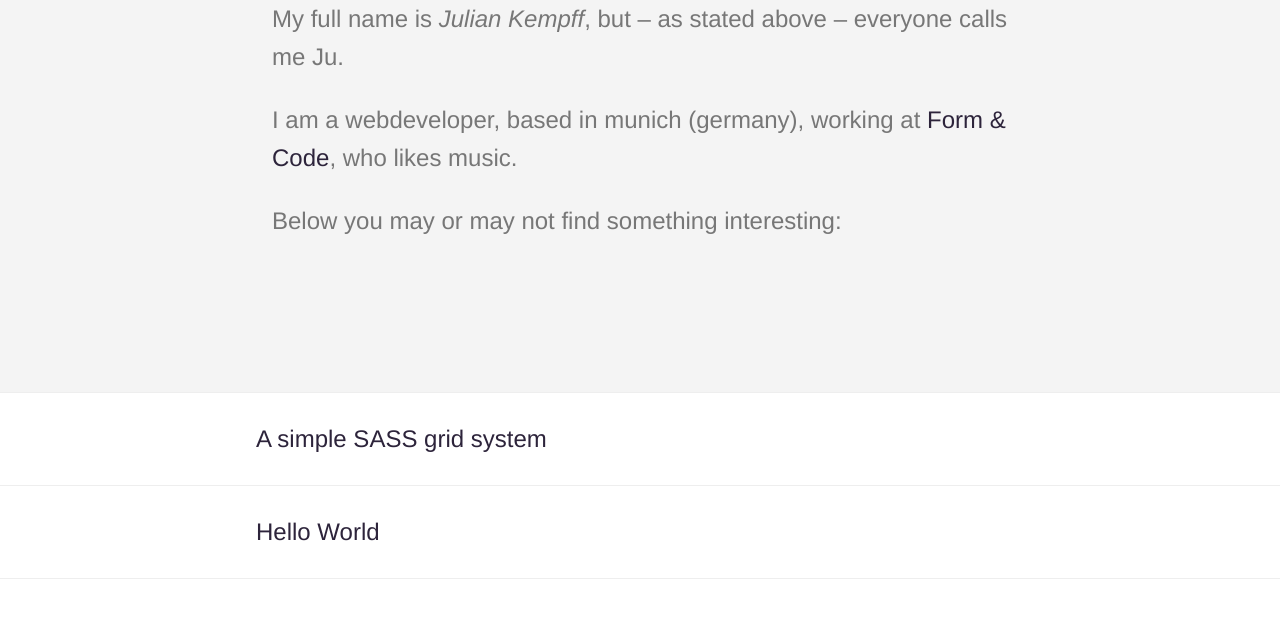
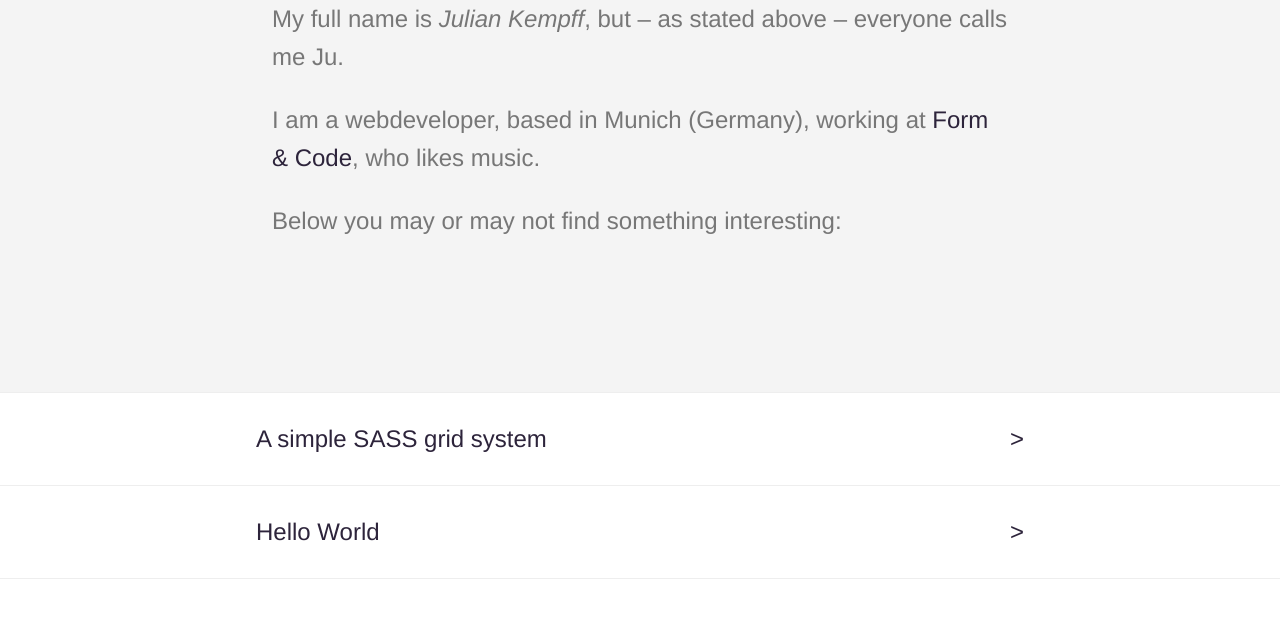
Before and after one commit to jkempff/jkempff.github.io, a Jekyll site: the page built from index.html, in a window 1280 px wide. Shown: the part 332-959 px from the top of the page. Built offline with Jekyll 4.4.1, drawn with Linux system fonts in a browser that asks for light colours; the list of posts is cut into pages by our own code.

Commit message:
text + list-link icon

```diff
--- a/index.html
+++ b/index.html
@@ -7,7 +7,7 @@ title: My name is Ju
         <div class="mw7 center phm tl tl-ns">
             <div class="pln lh-copy">
                 <p>My full name is <em>Julian Kempff</em>, but &ndash; as stated above &ndash; everyone calls me Ju.</p>
-                <p>I am a webdeveloper, based in munich (germany), working at <a href="http://formundcode.de" class="link">Form &amp; Code</a>, who likes music.</p>
+                <p>I am a webdeveloper, based in Munich (Germany), working at <a href="http://formundcode.de" class="link">Form &amp; Code</a>, who likes music.</p>
                 <p>Below you may or may not find something interesting:</p>
             </div>
         </div>
@@ -17,7 +17,7 @@ title: My name is Ju
     <ul class="list man pan">
     {% for post in paginator.posts %}
         <li class="bt b--light-gray">
-            <a class="mw7 center phm ptl pbl db link" href="{{site.baseurl}}{{post.url}}">{{ post.title }}</a>
+            <a class="mw7 center phm ptl pbl db link" href="{{site.baseurl}}{{post.url}}">{{ post.title }} <span class="fr">&gt;</span></a>
         </li>
     {% endfor %}
     </ul>
```
